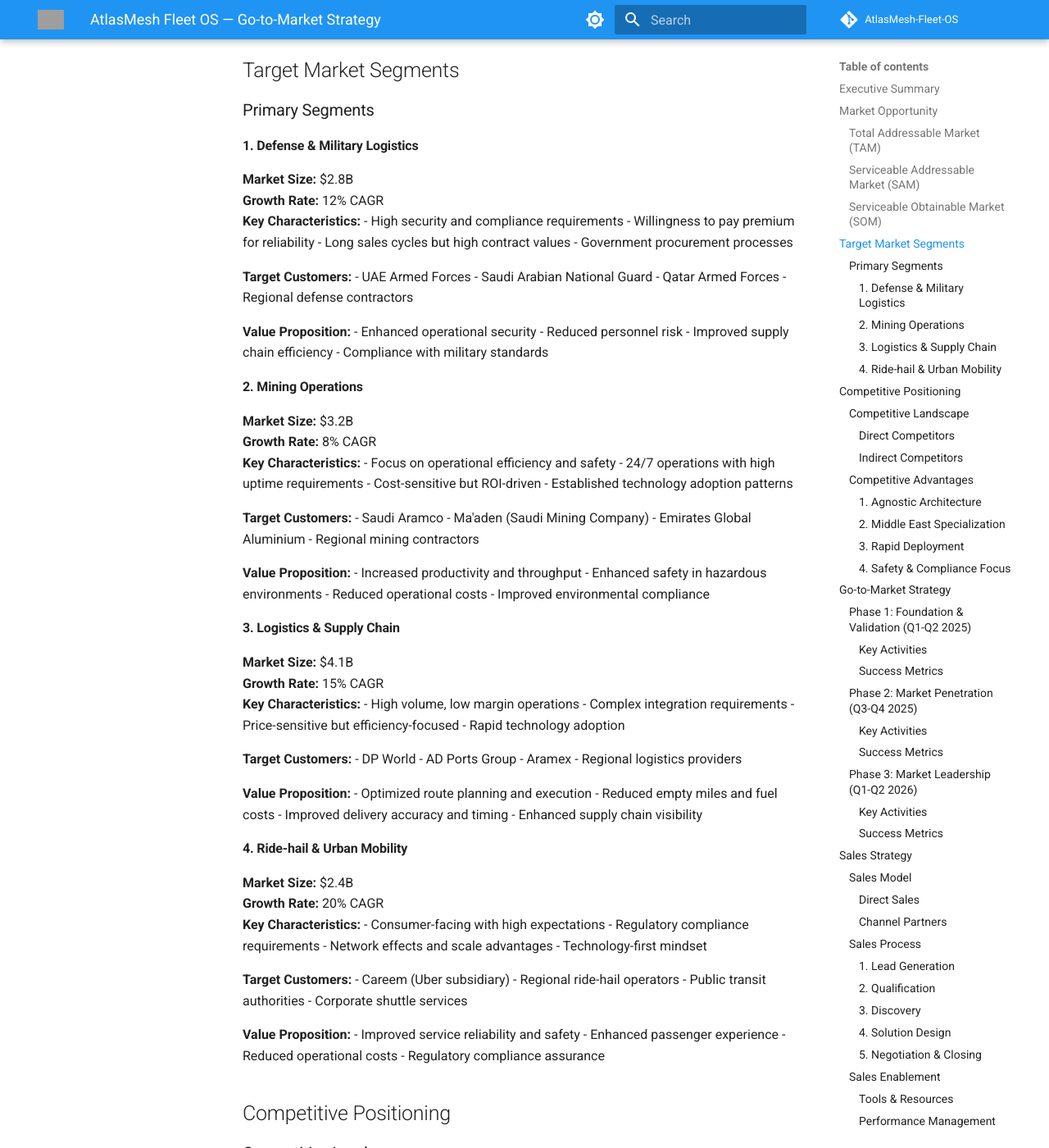
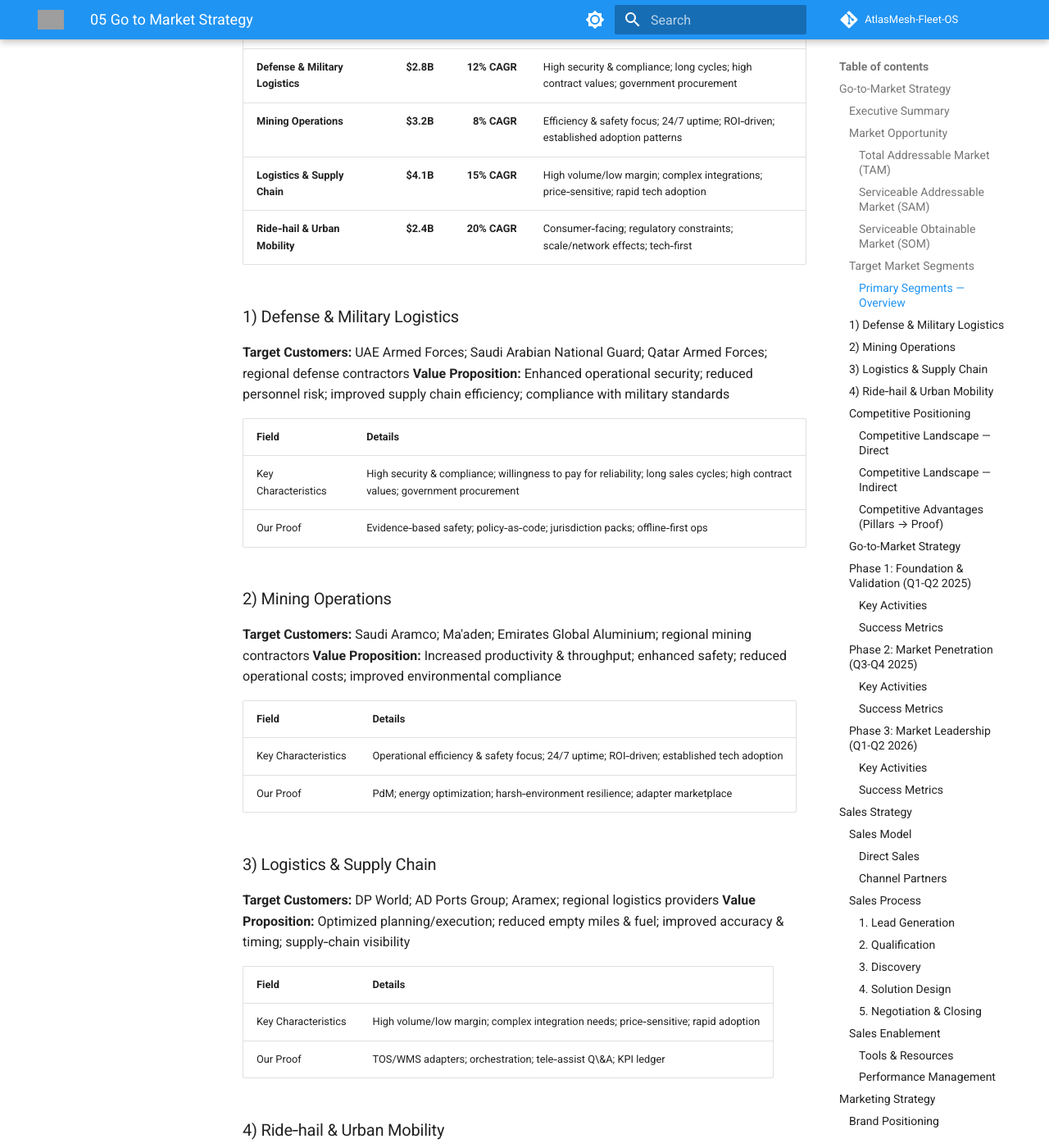
Before and after one commit to suprachakra/AtlasMesh-Fleet-OS, an MkDocs documentation site: the page built from docs/strategy/05_Go_to_Market_Strategy.md, in a window 1280 px wide and 1400 px high, scrolled down 1067 px. Shown: the whole window at 82% size. Built offline with MkDocs 1.6.1 and Material for MkDocs 9.7.7, drawn with Linux system fonts in a browser that asks for light colours; comment, search, counter and statistics services are not loaded; the version menu is left out; some of the changed text lies outside the part shown; grey boxes are pictures that could not be loaded.

Commit message:
Update 05_Go_to_Market_Strategy.md

```diff
--- a/docs/strategy/05_Go_to_Market_Strategy.md
+++ b/docs/strategy/05_Go_to_Market_Strategy.md
@@ -1,177 +1,107 @@
-# AtlasMesh Fleet OS — Go-to-Market Strategy
+## Go-to-Market Strategy
 
-**Document Owner:** SVP Marketing & Business Development
-**Last Updated:** 2025-09-15
-**Version:** 1.0
-**Status:** Strategic Planning
-
-## Executive Summary
-
+### Executive Summary
 AtlasMesh Fleet OS's go-to-market strategy is designed to establish market leadership in the autonomous fleet management space through a sector-specific, value-driven approach. Our strategy leverages our unique agnostic architecture to penetrate multiple high-value markets simultaneously while building a sustainable competitive moat.
 
-## Market Opportunity
+### Market Opportunity
 
-### Total Addressable Market (TAM)
+#### Total Addressable Market (TAM)
 - **Global Autonomous Fleet Management**: $45B by 2030
 - **Middle East Fleet Management**: $8.2B by 2030
 - **Target Sectors Combined**: $12.5B by 2030
 
-### Serviceable Addressable Market (SAM)
+#### Serviceable Addressable Market (SAM)
 - **Level-4 Capable Fleets**: $3.2B by 2030
 - **Retrofit-Compatible Vehicles**: $2.1B by 2030
 - **Regulated Environment Operations**: $1.8B by 2030
 
-### Serviceable Obtainable Market (SOM)
+#### Serviceable Obtainable Market (SOM)
 - **Year 1 Target**: $15M (0.1% of SAM)
 - **Year 3 Target**: $150M (5% of SAM)
 - **Year 5 Target**: $500M (15% of SAM)
 
-## Target Market Segments
+### Target Market Segments
 
-### Primary Segments
+#### Primary Segments — Overview
 
-#### 1. Defense & Military Logistics
-**Market Size:** $2.8B
-**Growth Rate:** 12% CAGR
-**Key Characteristics:**
-- High security and compliance requirements
-- Willingness to pay premium for reliability
-- Long sales cycles but high contract values
-- Government procurement processes
+| Segment                          | Market Size |  Growth Rate | Buying Characteristics                                                                |
+| -------------------------------- | ----------: | -----------: | ------------------------------------------------------------------------------------- |
+| **Defense & Military Logistics** |  **\$2.8B** | **12% CAGR** | High security & compliance; long cycles; high contract values; government procurement |
+| **Mining Operations**            |  **\$3.2B** |  **8% CAGR** | Efficiency & safety focus; 24/7 uptime; ROI‑driven; established adoption patterns     |
+| **Logistics & Supply Chain**     |  **\$4.1B** | **15% CAGR** | High volume/low margin; complex integrations; price‑sensitive; rapid tech adoption    |
+| **Ride‑hail & Urban Mobility**   |  **\$2.4B** | **20% CAGR** | Consumer‑facing; regulatory constraints; scale/network effects; tech‑first            |
 
-**Target Customers:**
-- UAE Armed Forces
-- Saudi Arabian National Guard
-- Qatar Armed Forces
-- Regional defense contractors
+### 1) Defense & Military Logistics
 
-**Value Proposition:**
-- Enhanced operational security
-- Reduced personnel risk
-- Improved supply chain efficiency
-- Compliance with military standards
+**Target Customers:** UAE Armed Forces; Saudi Arabian National Guard; Qatar Armed Forces; regional defense contractors
+**Value Proposition:** Enhanced operational security; reduced personnel risk; improved supply chain efficiency; compliance with military standards
 
-#### 2. Mining Operations
-**Market Size:** $3.2B
-**Growth Rate:** 8% CAGR
-**Key Characteristics:**
-- Focus on operational efficiency and safety
-- 24/7 operations with high uptime requirements
-- Cost-sensitive but ROI-driven
-- Established technology adoption patterns
+| Field               | Details                                                                                                                         |
+| ------------------- | ------------------------------------------------------------------------------------------------------------------------------- |
+| Key Characteristics | High security & compliance; willingness to pay for reliability; long sales cycles; high contract values; government procurement |
+| Our Proof           | Evidence‑based safety; policy‑as‑code; jurisdiction packs; offline‑first ops                                                    |
 
-**Target Customers:**
-- Saudi Aramco
-- Ma'aden (Saudi Mining Company)
-- Emirates Global Aluminium
-- Regional mining contractors
+### 2) Mining Operations
 
-**Value Proposition:**
-- Increased productivity and throughput
-- Enhanced safety in hazardous environments
-- Reduced operational costs
-- Improved environmental compliance
+**Target Customers:** Saudi Aramco; Ma'aden; Emirates Global Aluminium; regional mining contractors
+**Value Proposition:** Increased productivity & throughput; enhanced safety; reduced operational costs; improved environmental compliance
 
-#### 3. Logistics & Supply Chain
-**Market Size:** $4.1B
-**Growth Rate:** 15% CAGR
-**Key Characteristics:**
-- High volume, low margin operations
-- Complex integration requirements
-- Price-sensitive but efficiency-focused
-- Rapid technology adoption
+| Field               | Details                                                                                   |
+| ------------------- | ----------------------------------------------------------------------------------------- |
+| Key Characteristics | Operational efficiency & safety focus; 24/7 uptime; ROI‑driven; established tech adoption |
+| Our Proof           | PdM; energy optimization; harsh‑environment resilience; adapter marketplace               |
 
-**Target Customers:**
-- DP World
-- AD Ports Group
-- Aramex
-- Regional logistics providers
+### 3) Logistics & Supply Chain
 
-**Value Proposition:**
-- Optimized route planning and execution
-- Reduced empty miles and fuel costs
-- Improved delivery accuracy and timing
-- Enhanced supply chain visibility
+**Target Customers:** DP World; AD Ports Group; Aramex; regional logistics providers
+**Value Proposition:** Optimized planning/execution; reduced empty miles & fuel; improved accuracy & timing; supply‑chain visibility
 
-#### 4. Ride-hail & Urban Mobility
-**Market Size:** $2.4B
-**Growth Rate:** 20% CAGR
-**Key Characteristics:**
-- Consumer-facing with high expectations
-- Regulatory compliance requirements
-- Network effects and scale advantages
-- Technology-first mindset
+| Field               | Details                                                                            |
+| ------------------- | ---------------------------------------------------------------------------------- |
+| Key Characteristics | High volume/low margin; complex integration needs; price‑sensitive; rapid adoption |
+| Our Proof           | TOS/WMS adapters; orchestration; tele‑assist Q\&A; KPI ledger                      |
 
-**Target Customers:**
-- Careem (Uber subsidiary)
-- Regional ride-hail operators
-- Public transit authorities
-- Corporate shuttle services
+### 4) Ride‑hail & Urban Mobility
 
-**Value Proposition:**
-- Improved service reliability and safety
-- Enhanced passenger experience
-- Reduced operational costs
-- Regulatory compliance assurance
+**Target Customers:** Careem; ZedMobility; RTA; regional operators; public transit authorities; corporate shuttles
+**Value Proposition:** Reliability & safety; better passenger experience; reduced cost; compliance assurance
 
-## Competitive Positioning
+| Field               | Details                                                                            |
+| ------------------- | ---------------------------------------------------------------------------------- |
+| Key Characteristics | Consumer expectations; regulatory compliance; scale advantages; tech‑first mindset |
+| Our Proof           | Dispatch optimization; incident response; transparent safety reporting             |
 
-### Competitive Landscape
+---
 
-#### Direct Competitors
-1. **Waymo Via** (Alphabet)
-   - Strengths: Advanced AI, significant resources
-   - Weaknesses: Limited sector focus, high costs
-   - Differentiation: Our agnostic architecture and sector specialization
+### Competitive Positioning
 
-2. **TuSimple** (Autonomous Trucking)
-   - Strengths: Truck-specific optimization
-   - Weaknesses: Single sector focus, limited geography
-   - Differentiation: Multi-sector capability and Middle East focus
+#### Competitive Landscape — Direct
 
-3. **Aurora** (Autonomous Vehicle Platform)
-   - Strengths: Strong technology platform
-   - Weaknesses: Limited commercial deployment
-   - Differentiation: Proven agnostic architecture and rapid deployment
+| Competitor               | Strengths                          | Weaknesses                       | Our Differentiation                                 |
+| ------------------------ | ---------------------------------- | -------------------------------- | --------------------------------------------------- |
+| **Waymo Via (Alphabet)** | Advanced AI; significant resources | Limited sector focus; high costs | Agnostic multi‑sector architecture; harsh‑env focus |
+| **TuSimple**             | Truck‑specific optimization        | Single sector; limited geography | Multi‑sector capability; Middle East specialization |
+| **Aurora**               | Strong technology platform         | Limited commercial deployment    | Proven rapid deployment; agnostic integrations      |
 
-#### Indirect Competitors
-1. **Traditional Fleet Management Systems**
-   - Strengths: Established market presence
-   - Weaknesses: Limited autonomous capabilities
-   - Differentiation: Native autonomous vehicle support
+#### Competitive Landscape — Indirect
 
-2. **Vehicle Manufacturers**
-   - Strengths: Vehicle integration expertise
-   - Weaknesses: Proprietary solutions, limited flexibility
-   - Differentiation: Vehicle-agnostic approach
+| Category                                 | Strengths                | Weaknesses                       | Our Differentiation                        |
+| ---------------------------------------- | ------------------------ | -------------------------------- | ------------------------------------------ |
+| **Traditional Fleet Management Systems** | Established presence     | Limited autonomous capabilities  | Native autonomous support; evidence ledger |
+| **Vehicle Manufacturers (OEMs)**         | Deep vehicle integration | Proprietary; limited flexibility | Vehicle‑agnostic approach; open adapters   |
 
-### Competitive Advantages
+#### Competitive Advantages (Pillars → Proof)
 
-#### 1. Agnostic Architecture
-- **Vehicle Agnostic**: Works with any vehicle type
-- **Platform Agnostic**: Deploy on any cloud or on-premises
-- **Sector Agnostic**: Single platform for multiple industries
-- **Technology Agnostic**: Integrates with existing systems
+| Pillar                         | What It Means                         | Proof Points                                           |
+| ------------------------------ | ------------------------------------- | ------------------------------------------------------ |
+| **Agnostic Architecture**      | Vehicle/platform/sector/tech agnostic | Multi‑vendor adapters; hot‑swap configs; standard APIs |
+| **Middle East Specialization** | Deep regional fit                     | Regulatory Knowledge; data residency; desert ops    |
+| **Rapid Deployment**           | Weeks to value                        | Retrofit kits; No need for new vehicle purchases; adapter marketplace; 120‑day pilot→prod  |
+| **Safety & Compliance Focus**  | Built‑in compliance & evidence        | Safety case bundles; audit trails; risk management     |
 
-#### 2. Middle East Specialization
-- **Local Expertise**: Deep understanding of regional requirements
-- **Regulatory Knowledge**: Compliance with local regulations
-- **Cultural Sensitivity**: Understanding of local business practices
-- **Partnership Network**: Established relationships with key stakeholders
+---
 
-#### 3. Rapid Deployment
-- **Retrofit Approach**: No need for new vehicle purchases
-- **Proven Technology**: Based on mature, tested components
-- **Streamlined Integration**: Minimal disruption to existing operations
-- **Quick ROI**: Positive returns within 18 months
-
-#### 4. Safety & Compliance Focus
-- **Regulatory Compliance**: Built-in compliance with international standards
-- **Safety First**: Designed with safety as the primary consideration
-- **Audit Trail**: Comprehensive logging and monitoring
-- **Risk Management**: Proactive risk identification and mitigation
-
-## Go-to-Market Strategy
+### Go-to-Market Strategy
 
 ### Phase 1: Foundation & Validation (Q1-Q2 2025)
 **Objective:** Establish market presence and validate value proposition
```
Also changed, not shown: other parts of docs/strategy/05_Go_to_Market_Strategy.md (+0 -4 lines).
